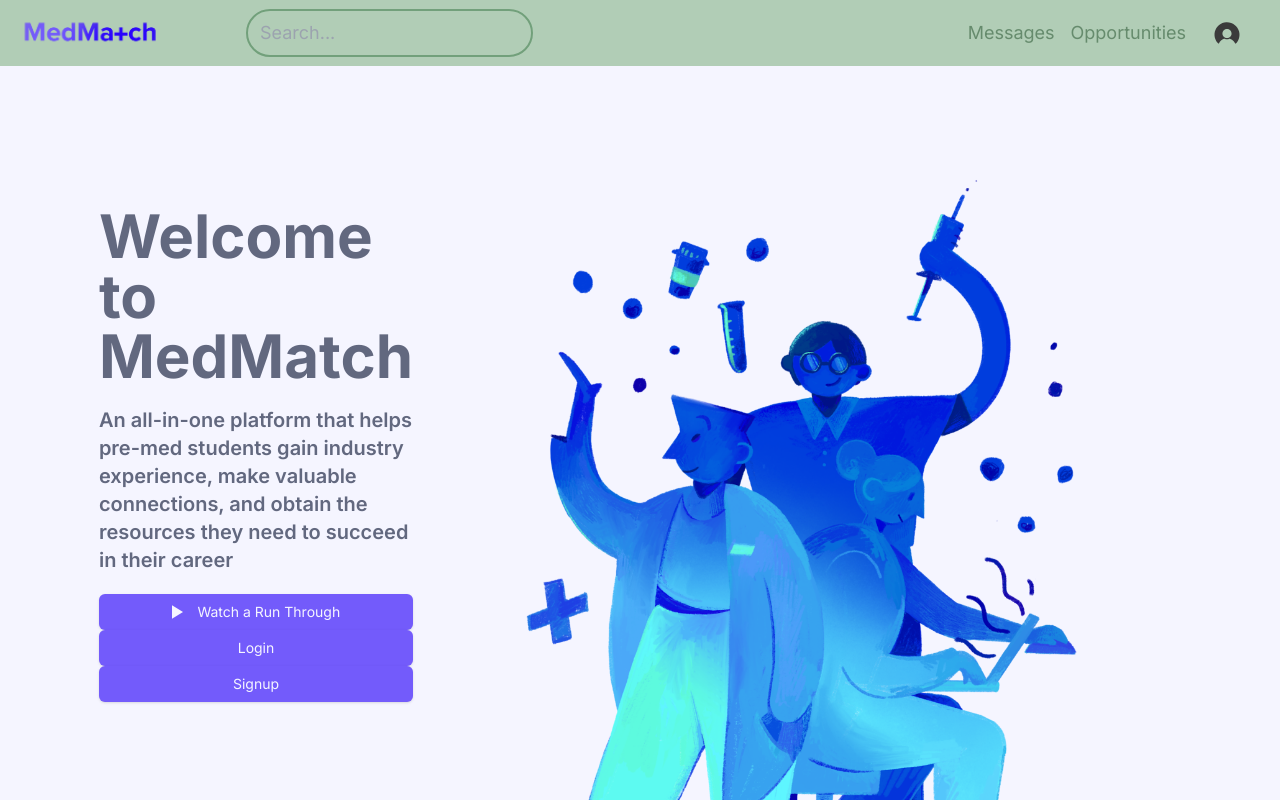
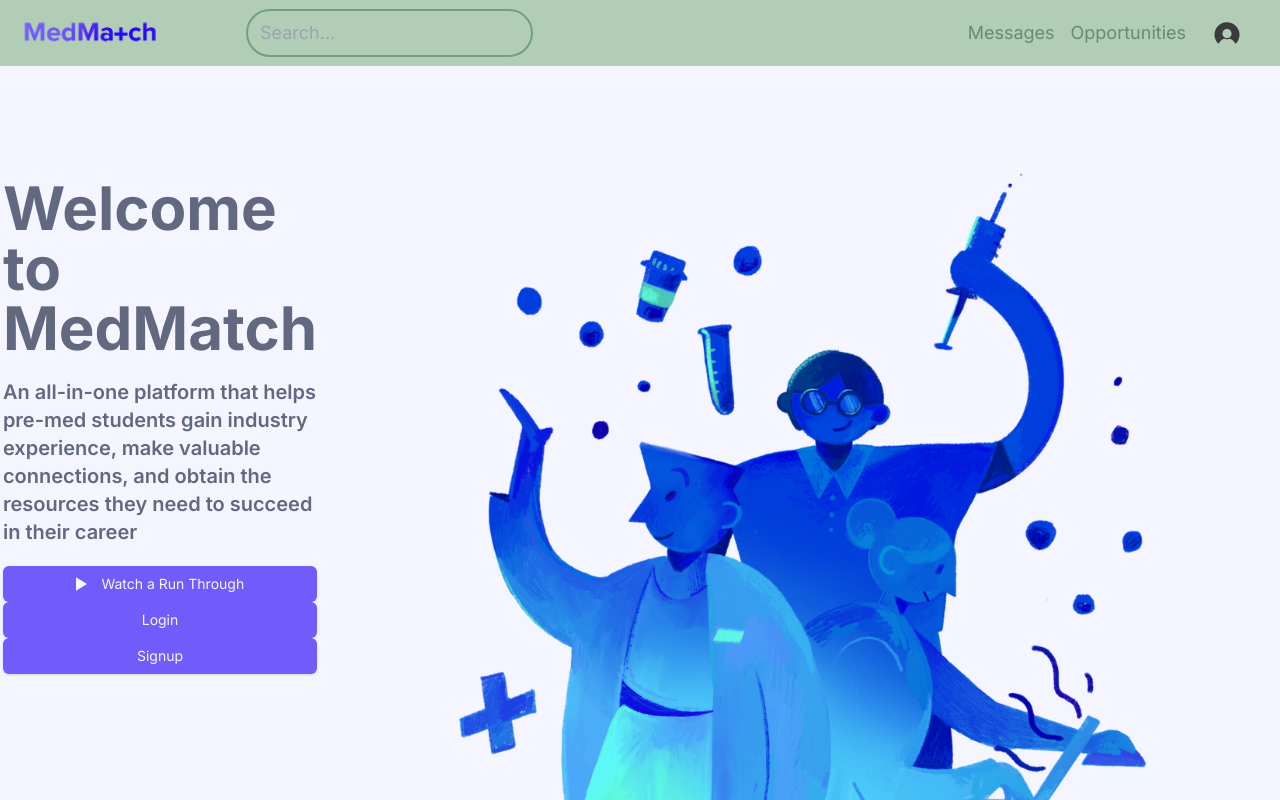
Before and after one commit to naasanov/medmatch, a Next.js app in the folder client/: page / in a window 1280 px wide. Shown: the top 800 px of the page. Built offline with nearby package versions, Linux system fonts and the light colour scheme.

Commit message:
adjusted nav and layout margins

```diff
--- a/client/src/app/layout.tsx
+++ b/client/src/app/layout.tsx
@@ -29,7 +29,7 @@ export default function RootLayout({
     <html lang="en">
       <body className={`${inter.variable} ${nunito_sans.variable} antialiased`}>
         <Navbar />
-        <div className="mx-4 md:mx-8 lg:mx-16 xl:mx-24">{children}</div>
+        <div className="">{children}</div>
       </body>
     </html>
   );
--- a/client/src/components/Navbar.tsx
+++ b/client/src/components/Navbar.tsx
@@ -7,7 +7,7 @@ function Navbar() {
   const linkStyle = "text-[#668b6d] no-underline text-lg h-full flex";
 
   return (
-    <div className="bg-[#b1cdb6] flex justify-between items-center py-2 px-4 gap-8 mb-7">
+    <div className="bg-[#b1cdb6] flex justify-between items-center py-2 px-4 gap-8">
       <div className="flex items-center">
         <Link className="mr-20" href="/">
           <Image
```
